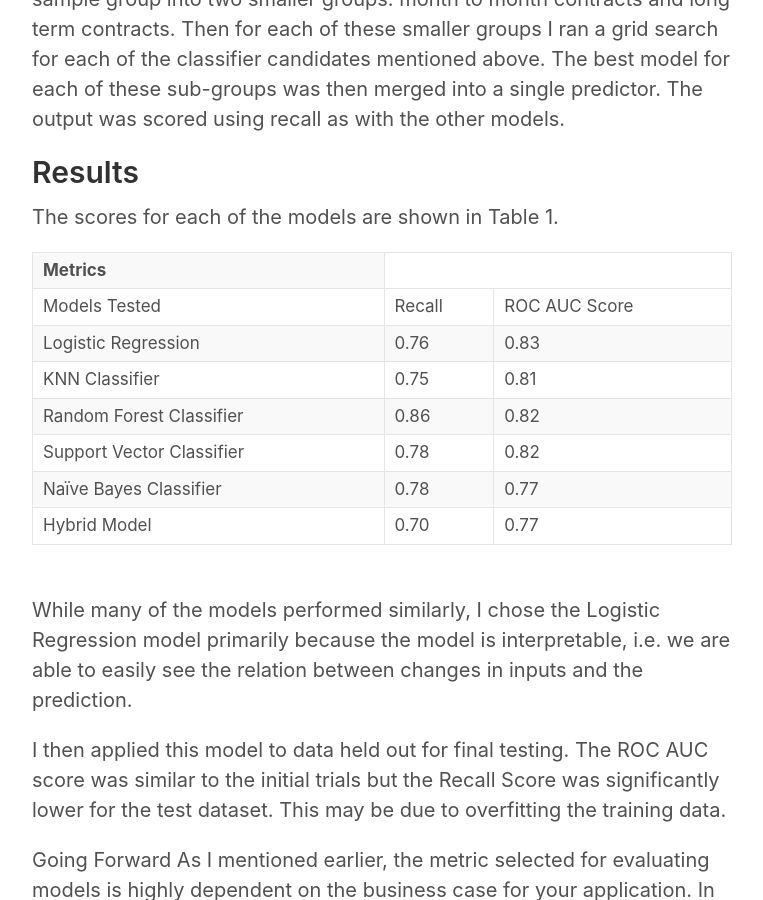
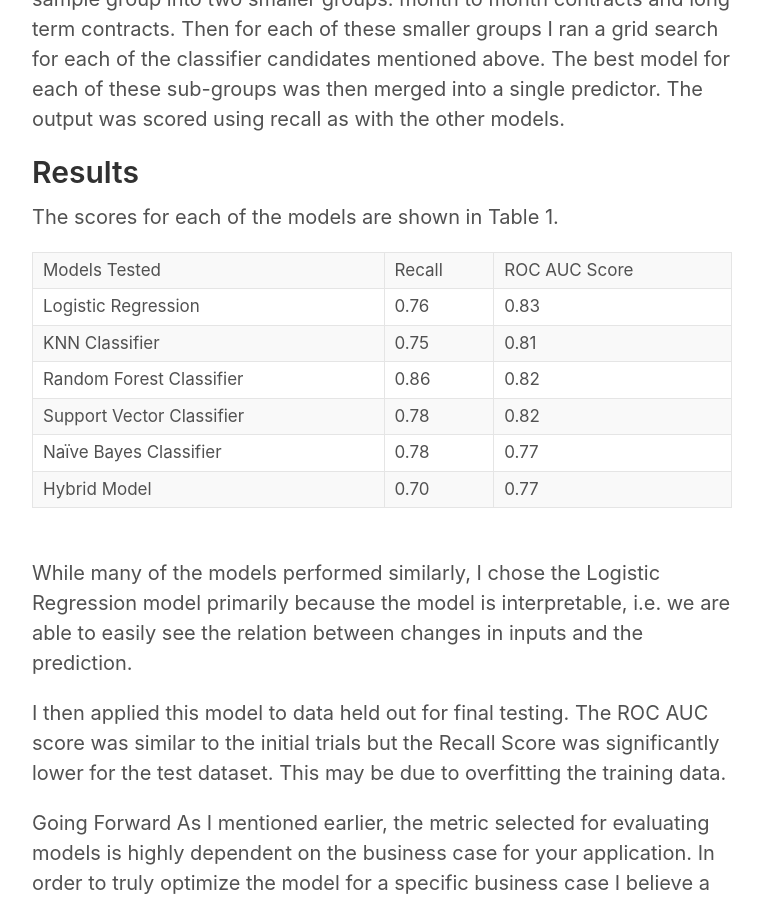
Before and after one commit to Merkeley/Merkeley.github.io, a Jekyll site: the page built from _posts/2020-02-18-Metis-Project3.md, in a window 1280 px wide and 900 px high, scrolled down 1581 px. Shown: the whole window, without its empty margins (258-1021 px from the left). Built offline with Jekyll 4.4.1, drawn with Linux system fonts in a browser that asks for light colours; our own code applies the rules of GitHub Pages for plain Markdown files.

Commit message:
Update 2020-02-18-Metis-Project3.md

```diff
--- a/_posts/2020-02-18-Metis-Project3.md
+++ b/_posts/2020-02-18-Metis-Project3.md
@@ -19,7 +19,6 @@ In creating the hybrid classifier mentioned above, I tried to utilize the correl
 The scores for each of the models are shown in Table 1.
 
 <table>
-<th> Metrics </th>
     <tr>
     <td>Models Tested</td>
     <td>Recall</td>
```
